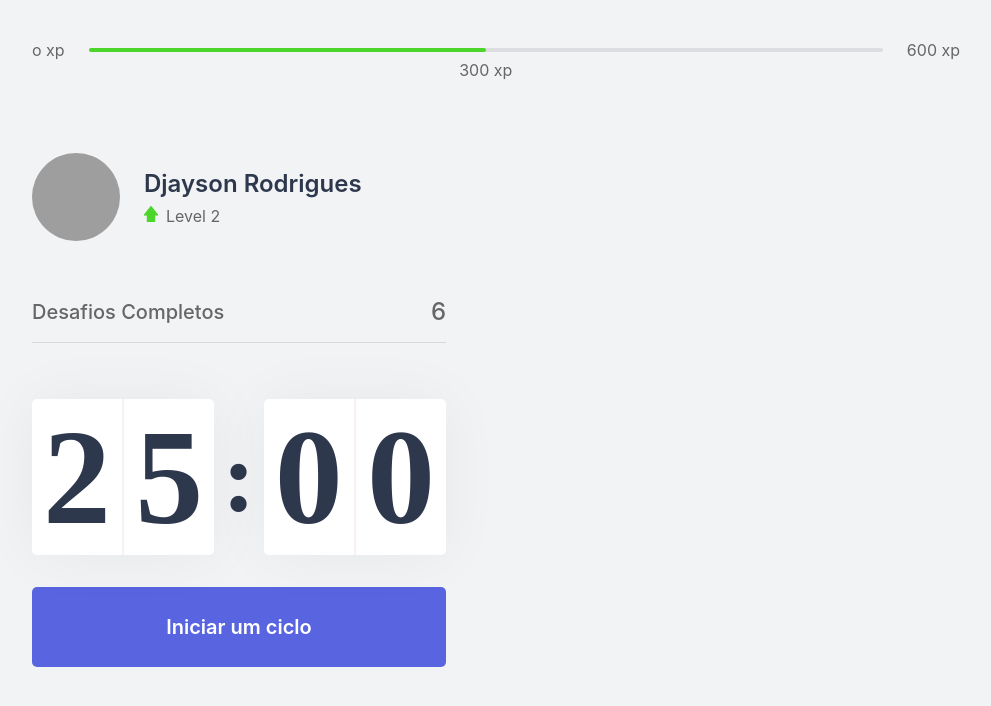
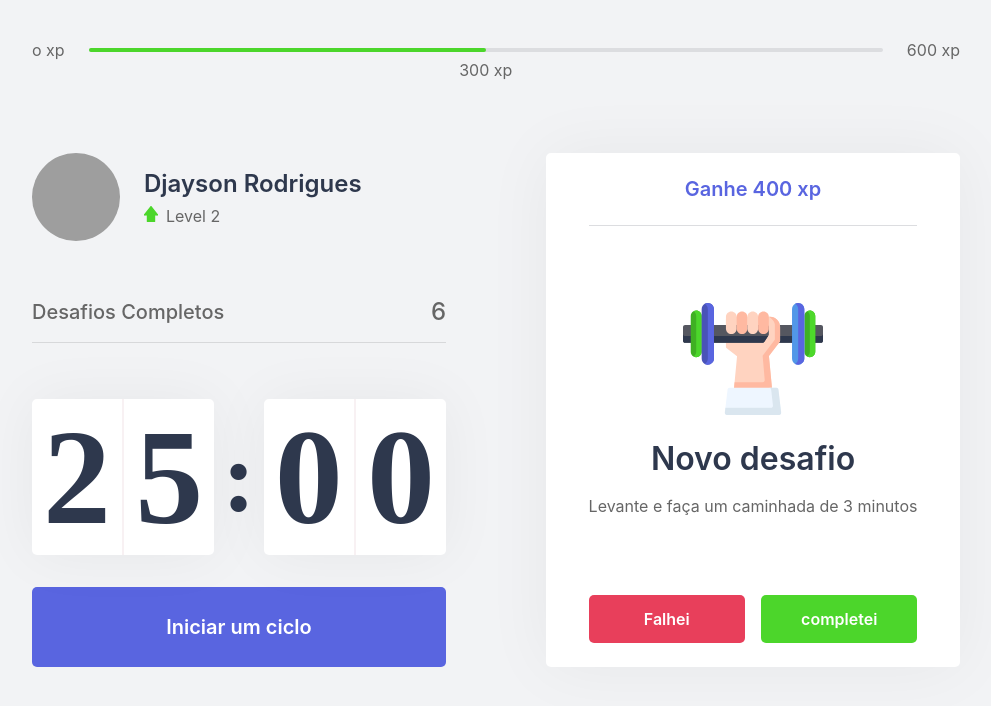
Before and after one commit to Djaysson/moveit-dev, a Next.js app: page / in a window 1280 px wide. Shown: the top 706 px of the page, without its empty margins (144-1135 px from the left). Built offline with nearby package versions, Linux system fonts and the light colour scheme; grey boxes are pictures that could not be loaded.

Commit message:
Challenge box component interface creation complete

```diff
--- /dev/null
+++ b/src/components/ChallengeBox.tsx
@@ -0,0 +1,43 @@
+import styles from '../styles/components/ChallengeBox.module.css';
+
+export function ChallengeBox() {
+  const hasActiveChallenge = true;
+
+  return (
+    <div className={styles.challengeBoxContainer}>
+      {hasActiveChallenge ? (
+        <div className={styles.challengeActive}>
+          <header>Ganhe 400 xp</header>
+          <main>
+            <img src="icons/body.svg" />
+            <strong>Novo desafio</strong>
+            <p>Levante e faça um caminhada de 3 minutos</p>
+          </main>
+          <footer>
+            <button
+              type='button'
+              className={styles.challengeFailedButton}
+            >
+              Falhei
+            </button>
+            <button
+              type='button'
+              className={styles.challengeSucceededButton}
+
+            >
+              completei
+            </button>
+          </footer>
+        </div>
+      ) : (
+          <div className={styles.challengeNotActive}>
+            <strong>Inicie um ciclo para receber desafios a serem completados</strong>
+            <p>
+              <img src="icons/level-up.svg" alt="Level Up" />
+        Avance de level completando desafios.
+      </p>
+          </div>
+        )}
+    </div>
+  )
+}
--- a/src/pages/index.tsx
+++ b/src/pages/index.tsx
@@ -1,9 +1,11 @@
+import Head from 'next/head';
+
 import { CompletedChallenges } from "../components/CompletedChallenges";
 import { Countdown } from "../components/Countdown";
 import { ExperienceBar } from "../components/ExperienceBar";
 import { Profile } from '../components/Profile';
+import { ChallengeBox } from "../components/ChallengeBox";
 
-import Head from 'next/head';
 
 import styles from '../styles/pages/home.module.css';
 
@@ -21,7 +23,7 @@
           <Countdown />
         </div>
         <div>
-
+          <ChallengeBox />
         </div>
       </section>
     </div>
--- /dev/null
+++ b/src/styles/components/ChallengeBox.module.css
@@ -0,0 +1,94 @@
+.challengeBoxContainer{
+  height: 100%;
+  background: var(--white);
+  border-radius: 5px;
+  box-shadow: 0 0 68px rgba(0,0,0,0.05);
+  padding: 1.5rem 2rem;
+  display: flex;
+  flex-direction: column;
+  align-items: center;
+  justify-content: center;
+  text-align: center;
+}
+.challengeNotActive{
+  display: flex;
+  flex-direction: column;
+  align-items: center;
+}
+.challengeNotActive strong{
+  font-size: 1.5rem;
+  font-weight: 500;
+  line-height: 1.4;
+}
+.challengeNotActive p{
+  display: flex;
+  flex-direction: column;
+  align-items: center;
+  line-height: 1.4;
+  max-width: 70%;
+  margin-top: 3rem;
+
+}
+.challengeNotActive p img{
+  margin-bottom: 1rem;
+
+}
+.challengeActive{
+  height: 100%;
+  display: flex;
+  flex-direction: column;
+}
+.challengeActive header{
+  color: var(--blue);
+  font-weight: 600;
+  font-size: 1.25rem;
+  padding: 0 2rem 1.5rem;
+  border-bottom: 1px solid var(--gray-line);
+}
+.challengeActive main{
+  flex: 1;
+  display: flex;
+  flex-direction: column;
+  align-items: center;
+  justify-content: center;
+
+}
+.challengeActive main strong{
+  font-size: 2rem;
+  font-weight: 600;
+  color: var(--title);
+  margin: 1.5rem  0 1rem;
+
+}
+.challengeActive main p{
+  line-height: 1.5;
+
+}
+.challengeActive footer{
+  display: grid;
+  grid-template-columns: 1fr 1fr;
+  gap: 1rem;
+
+}
+.challengeActive footer button{
+ height: 3rem;
+ display: flex;
+ align-items: center;
+ justify-content: center;
+ border: 0;
+ border-radius: 5px;
+ color: var(--white);
+ font-size: 1rem;
+ font-weight: 600;
+ transition: filter 0.2s;
+
+}
+.challengeActive footer button.challengeFailedButton{
+  background: var(--red);
+}
+.challengeActive footer button.challengeSucceededButton{
+  background: var(--green);
+}
+.challengeActive footer button:hover{
+  filter: brightness(0.9);
+}
```
